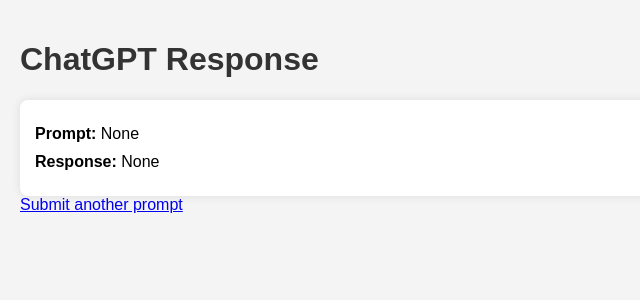
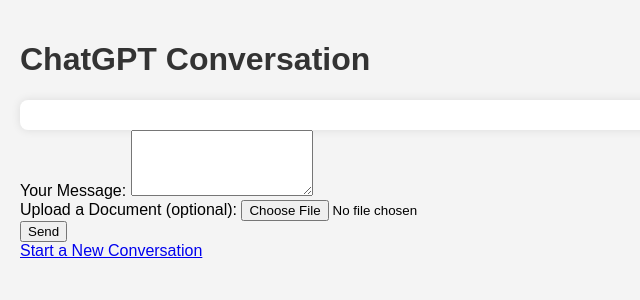
Before and after one commit to Wyzard-AI/les_socialites, a Flask app: page /results in a window 1280 px wide. Shown: the top 300 px of the page, without its empty margins (0-640 px from the left). Run offline with Flask 3, Linux system fonts and the light colour scheme; parts of the project's set-up code (start-up, migrations or seed data) failed here and were passed over.

Commit message:
replaced pypdf2 with pypdf and added session chat functionality

```diff
--- a/flask_app/app.py
+++ b/flask_app/app.py
@@ -3,8 +3,8 @@
 import json
 import re
 import uuid
-import PyPDF2
-from flask import Flask, request, redirect, render_template
+from pypdf import PdfReader
+from flask import Flask, request, redirect, render_template, session
 from google.cloud import bigquery, secretmanager
 from google.oauth2 import service_account
 from datetime import datetime
@@ -81,13 +81,14 @@
 
     return text
 
-def get_openai_assistant_response(prompt, openai_client, category=None):
-    # Default instructions
-    default_instructions = """
-        You are a manager at an influencer marketing company that does business in Canada and the United States.
-    """
+def get_openai_assistant_response(conversation, openai_client, category=None):
+    # Check if the conversation is just starting
+    if len(conversation) == 1 and category:
+        # Default instructions
+        default_instructions = """
+            You are a manager at an influencer marketing company that does business in Canada and the United States.
+        """
 
-    if category:
         # Fetch instructions from BigQuery based on the category
         query = f"""
             SELECT instructions
@@ -109,28 +110,21 @@
 
         if not instructions:
             instructions = default_instructions
-    else:
-        instructions = default_instructions
 
-    # Sanitize the inputs
-    sanitized_prompt = sanitize_text(prompt)
-    sanitized_instructions = sanitize_text(instructions)
+        # Sanitize the instructions and add them to the conversation
+        sanitized_instructions = sanitize_text(instructions)
+        conversation.append({"role": "system", "content": sanitized_instructions})
 
-    # Prepare the messages
-    messages = [
-        {"role": "system", "content": sanitized_instructions},
-        {"role": "user", "content": sanitized_prompt}
-    ]
-
-    # Call the OpenAI API
+    # Call the OpenAI API with the entire conversation
     try:
         response = openai_client.chat.completions.create(
             model="gpt-4o",
-            messages=messages
+            messages=conversation
         )
         return response.choices[0].message.content
     except Exception as e:
         return f"An error occurred: {e}"
+
 
 def extract_text_from_file(file):
     filename = secure_filename(file.filename)
@@ -140,7 +134,7 @@
     if file_extension == ".txt":
         text = file.read().decode("utf-8")
     elif file_extension == ".pdf":
-        reader = PyPDF2.PdfReader(file)
+        reader = PdfReader(file)
         for page in reader.pages:
             text += page.extract_text()
     elif file_extension == ".docx":
@@ -152,6 +146,8 @@
 
 ### APP START ###
 app = Flask(__name__)
+
+app.secret_key = get_secret('les-socialites-app-secret-key')
 
 project_id = 'les-socialites-chat-gpt'
 dataset_id = 'prompt_manager'
@@ -303,17 +299,37 @@
 
     return redirect(f'/thank-you?prompt={sanitized_prompt}&response={sanitized_response}&category={sanitized_category}')
 
-@app.route('/view-prompt', methods=['POST'])
+@app.route('/view-prompt', methods=['GET', 'POST'])
 def view_prompt():
-    prompt = request.form['prompt']
-    file = request.files.get('file')
+    if request.method == 'POST':
+        # Get the prompt and previous conversation from the form or session
+        prompt = request.form['prompt']
+        conversation = session.get('conversation', [])
+        category = request.form.get('category')  # Assuming category is provided
 
-    if file and file.filename != '':
-        file_text = extract_text_from_file(file)
-        prompt += "\n\n" + file_text
+        file = request.files.get('file')
+        if file and file.filename != '':
+            file_text = extract_text_from_file(file)
+            prompt += "\n\n" + file_text
 
-    response = get_openai_assistant_response(prompt, openai_client)
-    return render_template('results.html', prompt=prompt, response=response)
+        # Append the user's prompt (including file content if applicable) to the conversation
+        conversation.append({"role": "user", "content": prompt})
+
+        # Get the response from OpenAI, passing the category for the first interaction
+        response = get_openai_assistant_response(conversation, openai_client, category=category)
+
+        # Append the assistant's response to the conversation
+        conversation.append({"role": "assistant", "content": response})
+
+        # Save the conversation to the session
+        session['conversation'] = conversation
+
+        return render_template('results.html', prompt=prompt, response=response, conversation=conversation)
+
+    else:
+        # Initialize a new conversation if this is a GET request
+        session['conversation'] = []
+        return redirect('/')
 
 @app.route('/assign-button-name', methods=['POST'])
 def assign_button_name():
--- a/flask_app/requirements.txt
+++ b/flask_app/requirements.txt
@@ -38,6 +38,7 @@
 pyasn1_modules==0.4.0
 pydantic==2.8.2
 pydantic_core==2.20.1
+pypdf==4.3.1
 PyPDF2==3.0.1
 python-dateutil==2.9.0.post0
 python-docx==1.1.2
--- a/flask_app/templates/results.html
+++ b/flask_app/templates/results.html
@@ -3,7 +3,7 @@
 <head>
     <meta charset="UTF-8">
     <meta name="viewport" content="width=device-width, initial-scale=1.0">
-    <title>Prompt Results</title>
+    <title>ChatGPT Conversation</title>
     <style>
         body {
             font-family: Arial, sans-serif;
@@ -30,11 +30,30 @@
     </style>
 </head>
 <body>
-    <h1>ChatGPT Response</h1>
+    <h1>ChatGPT Conversation</h1>
+
     <div class="response-block">
-        <p><strong>Prompt:</strong> {{ prompt }}</p>
-        <p><strong>Response:</strong> {{ response }}</p>
+        {% for message in conversation %}
+            <p><strong>{{ message.role.capitalize() }}:</strong> {{ message.content }}</p>
+        {% endfor %}
     </div>
-    <a href="/">Submit another prompt</a>
+
+    <form action="/view-prompt" method="POST" enctype="multipart/form-data">
+        <div>
+            <label for="prompt">Your Message:</label>
+            <textarea name="prompt" id="prompt" rows="4" class="form-control" required></textarea>
+        </div>
+        <div>
+            <label for="file">Upload a Document (optional):</label>
+            <input type="file" name="file" id="file" class="form-control" accept=".txt,.docx,.pdf">
+        </div>
+        <div class="mt-3">
+            <button type="submit" class="btn btn-primary">Send</button>
+        </div>
+    </form>
+
+    <div class="mt-3">
+        <a href="/" class="btn btn-secondary">Start a New Conversation</a>
+    </div>
 </body>
 </html>
```
